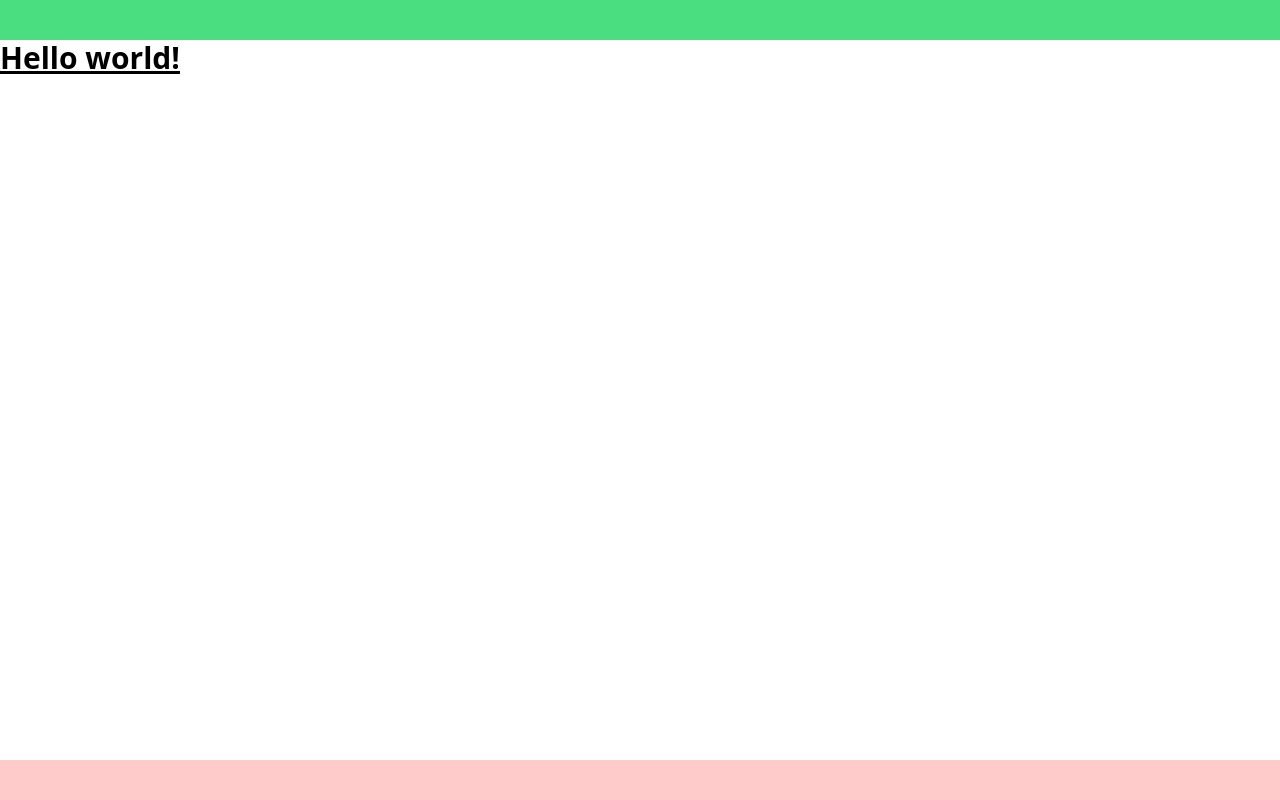
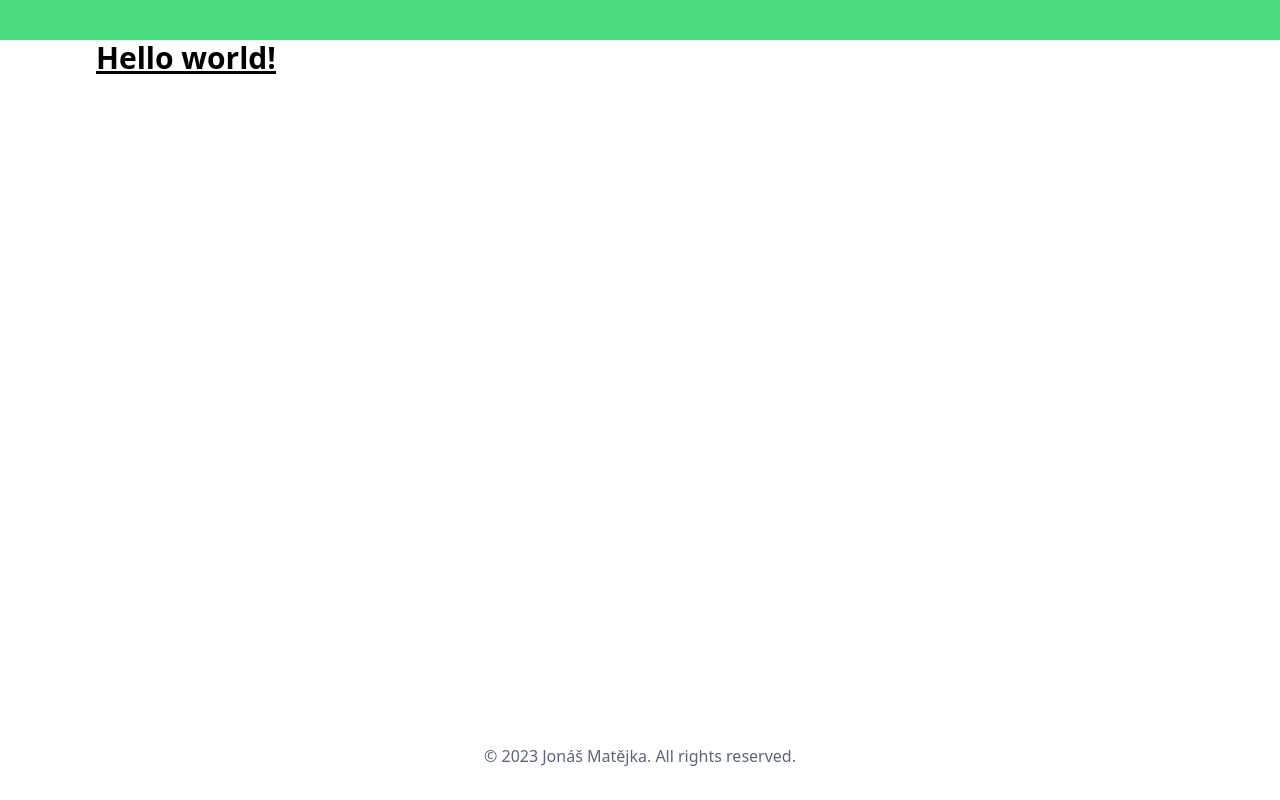
Before and after one commit to matejkajn/crypto-tracker, a React (Vite) app: page / in a window 1280 px wide. Built offline with nearby package versions, Linux system fonts and the light colour scheme.

Commit message:
feat: footer and layout changes

```diff
--- a/src/components/Footer.tsx
+++ b/src/components/Footer.tsx
@@ -1,7 +1,11 @@
 import React from "react";
 
 const Footer = () => {
-  return <div className="absolute bottom-0 bg-red-200 h-10 w-[100%]"></div>;
+  return (
+    <div className="absolute bottom-0 w-[100%] pb-8 text-center text-[#58667E]">
+      © 2023 Jonáš Matějka. All rights reserved.
+    </div>
+  );
 };
 
 export default Footer;
--- a/src/layouts/BaseLayout.tsx
+++ b/src/layouts/BaseLayout.tsx
@@ -10,7 +10,7 @@ const BaseLayout = ({ children }: Props) => {
   return (
     <>
       <Navbar />
-      <main>{children}</main>
+      <main className="w-[85%] m-auto">{children}</main>
       <Footer />
     </>
   );
```
